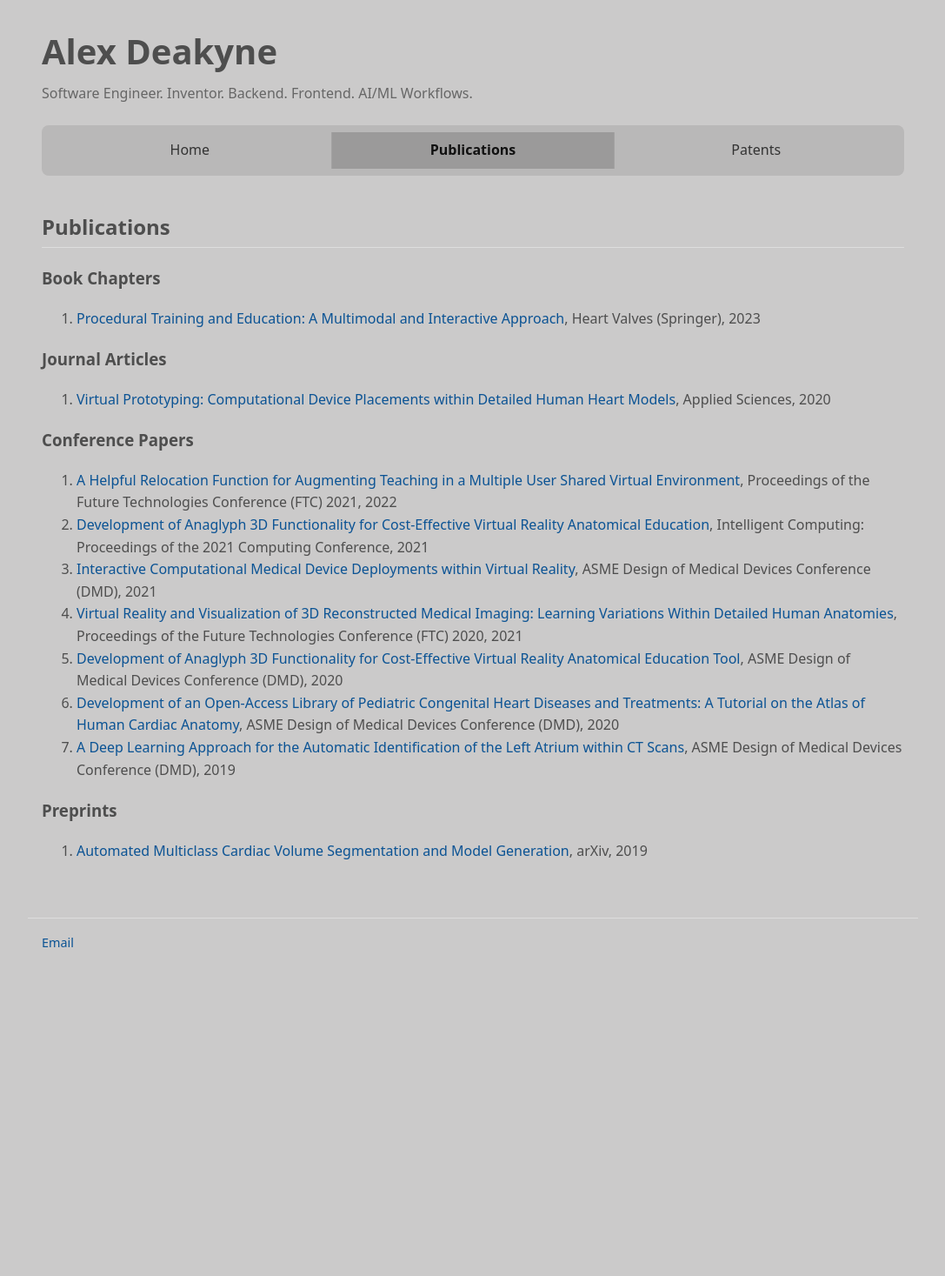
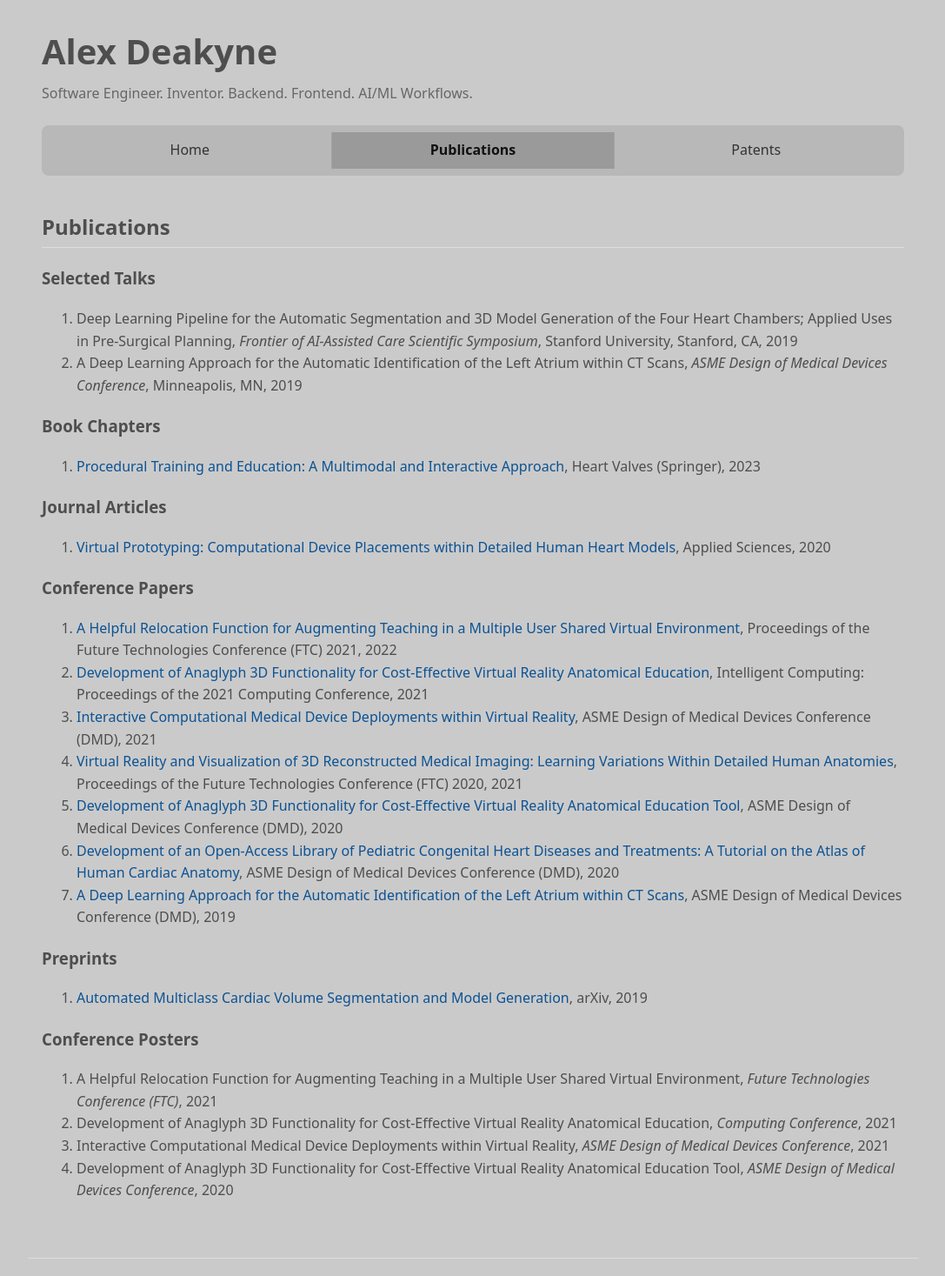
Before and after one commit to adeakyne/alexdeakyne-dev, a React (Vite) app: page /publications in a window 1280 px wide. Shown: the top 1467 px of the page at 87% size, without its empty margins (96-1183 px from the left). Before the commit the page ends 1127 px from the top, so only its background shows below. Built offline with nearby package versions, Linux system fonts and the light colour scheme.

Commit message:
add lectures and posters

```diff
--- a/src/components/PublicationGroup.tsx
+++ b/src/components/PublicationGroup.tsx
@@ -1,13 +1,9 @@
 import Publication from './Publication'
+import type { PublicationData } from '../data/publications'
 
 type PublicationGroupProps = {
     heading: string
-    pubs: {
-        title: string
-        venue: string
-        year: number
-        url: string
-    }[]
+    pubs: PublicationData[]
 }
 
 function PublicationGroup(props: PublicationGroupProps) {
--- a/src/components/Publications.tsx
+++ b/src/components/Publications.tsx
@@ -1,19 +1,26 @@
 import { publications } from '../data/publications.ts'
 import PublicationGroup from './PublicationGroup.tsx'
+import TalkGroups from './TalkGroup.tsx'
+import { talks } from '../data/talks.ts'
+import Talk from './Talks.tsx'
 
 const books = publications.filter(pub => pub.type === "book")
 const journals = publications.filter(pub => pub.type === "journal")
 const conferences = publications.filter(pub => pub.type === "conference")
 const preprints = publications.filter(pub => pub.type === "preprint")
+const selectedTalks = talks.filter(tlk => tlk.type === "talk")
+const selectedPosters = talks.filter(tlk => tlk.type === "poster")
 
 function Publications() {
     return (
         <section>
             <h2>Publications</h2>
+            <TalkGroups heading="Selected Talks" talks={selectedTalks}/>
             <PublicationGroup heading="Book Chapters" pubs={books} />
             <PublicationGroup heading="Journal Articles" pubs={journals} />
             <PublicationGroup heading="Conference Papers" pubs={conferences} />
             <PublicationGroup heading="Preprints" pubs={preprints} />
+            <TalkGroups heading="Conference Posters" talks={selectedPosters} />
         </section>
     )
 }
--- /dev/null
+++ b/src/components/TalkGroup.tsx
@@ -0,0 +1,27 @@
+import type { TalkData } from "../data/talks"
+import Talk from "./Talks"
+
+type TalkGroupProps = {
+    heading: string
+    talks: TalkData[]
+}
+
+function TalkGroups(props: TalkGroupProps) {
+    return(
+        <>
+        <h3>{props.heading}</h3>
+        <ol>
+        {props.talks.map(talk =>
+            <Talk
+            key={talk.title}
+            title={talk.title}
+            event={talk.event}
+            location={talk.location}
+            year={talk.year}
+            />
+        )}
+        </ol>
+        </>
+    )
+}
+export default TalkGroups
--- /dev/null
+++ b/src/components/Talks.tsx
@@ -0,0 +1,18 @@
+type TalkProps = {
+    title: string
+    event: string
+    location?: string
+    year: number
+}
+
+function Talk(props: TalkProps) {
+    return (
+        <li>
+            {props.title}, <em>{props.event}</em>
+            {props.location ? `, ${props.location}` : null}
+            , {props.year}
+        </li>
+    )
+}
+
+export default Talk
--- a/src/data/publications.ts
+++ b/src/data/publications.ts
@@ -1,4 +1,12 @@
-export const publications = [
+export type PublicationData = {
+  type: "book" | "journal" | "conference" | "preprint"
+  title: string
+  venue: string
+  year: number
+  url: string
+}
+
+export const publications: PublicationData[] = [
   // ===== Book chapters =====
   {
     type: "book",
--- /dev/null
+++ b/src/data/talks.ts
@@ -0,0 +1,48 @@
+export type TalkData = {
+    type: "talk" | "poster"
+    title: string
+    event: string
+    location?: string
+    year: number
+}
+
+export const talks: TalkData[] = [
+    {
+        type: "talk",
+        title: "Deep Learning Pipeline for the Automatic Segmentation and 3D Model Generation of the Four Heart Chambers; Applied Uses in Pre-Surgical Planning",
+        event: "Frontier of AI-Assisted Care Scientific Symposium",
+        location: "Stanford University, Stanford, CA",
+        year: 2019,
+    },
+    {
+        type: "talk",
+        title: "A Deep Learning Approach for the Automatic Identification of the Left Atrium within CT Scans",
+        event: "ASME Design of Medical Devices Conference",
+        location: "Minneapolis, MN",
+        year: 2019,
+    },
+    {
+        type: "poster",
+        title: "A Helpful Relocation Function for Augmenting Teaching in a Multiple User Shared Virtual Environment",
+        event: "Future Technologies Conference (FTC)",
+        year: 2021,
+    },
+    {
+        type: "poster",
+        title: "Development of Anaglyph 3D Functionality for Cost-Effective Virtual Reality Anatomical Education",
+        event: "Computing Conference",
+        year: 2021,
+    },
+    {
+        type: "poster",
+        title: "Interactive Computational Medical Device Deployments within Virtual Reality",
+        event: "ASME Design of Medical Devices Conference",
+        year: 2021,
+    },
+    {
+        type: "poster",
+        title: "Development of Anaglyph 3D Functionality for Cost-Effective Virtual Reality Anatomical Education Tool",
+        event: "ASME Design of Medical Devices Conference",
+        year: 2020,
+    },
+]
```
